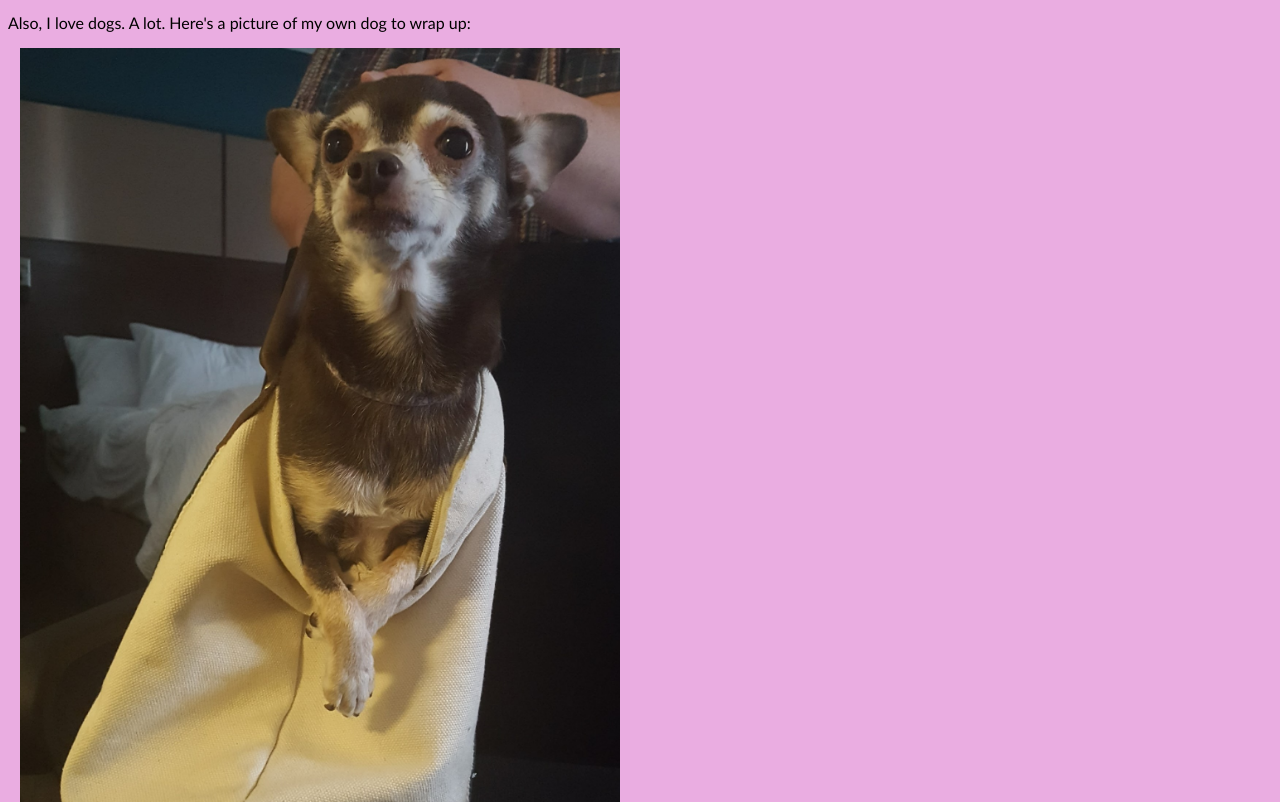
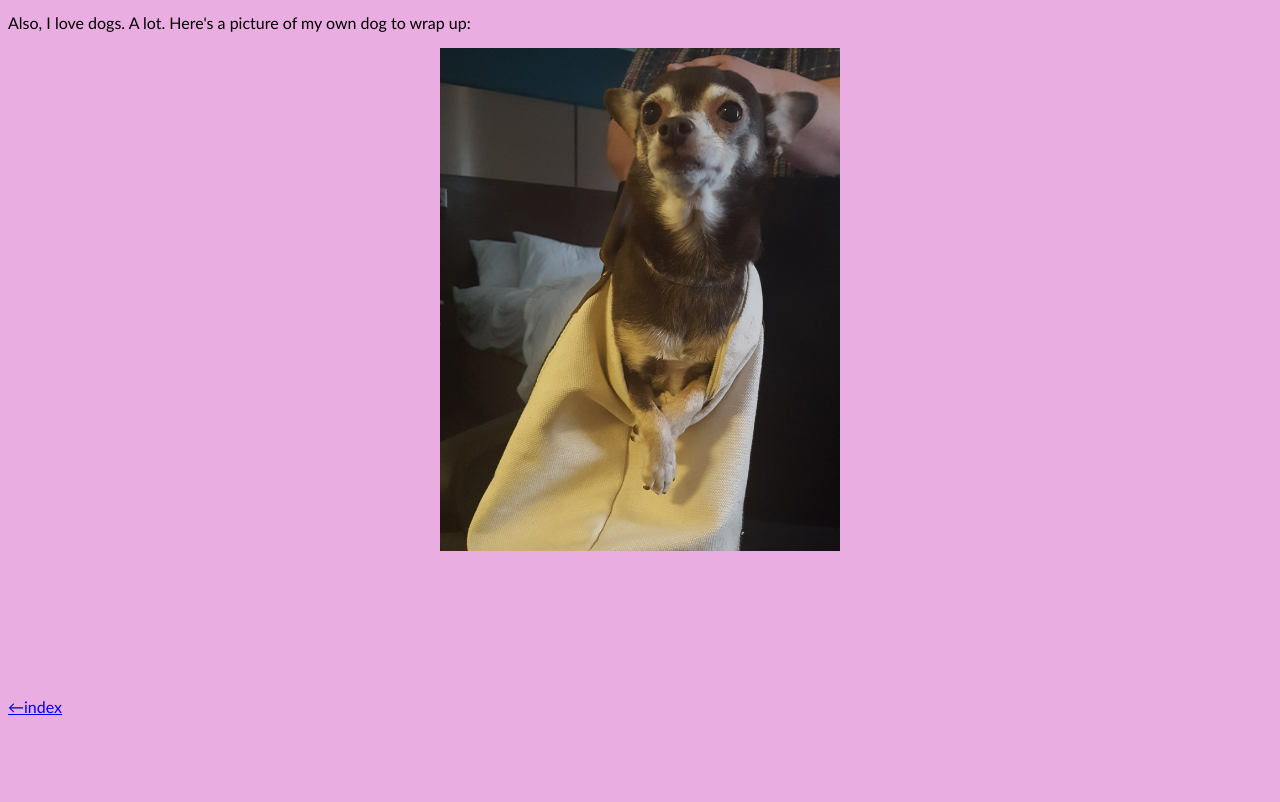
Before and after one commit to wdya/L235F16, a plain HTML site: page HTML/AboutMe.html in a window 1280 px wide. Shown: the part 493-1295 px from the top of the page. After the commit the page ends 1225 px from the top, so only its background shows below. Drawn offline with Linux system fonts and the light colour scheme.

Commit message:
Update AboutMe.html

```diff
--- a/HTML/AboutMe.html
+++ b/HTML/AboutMe.html
@@ -12,7 +12,7 @@
       <p>I've lived my entire life in Bucks County, Pennsylvania, in a moderate town of the suburbs of Philadelphia. My sister now lives and attends graduate school in Santa Fe, New Mexico, so I live only with my mother and dog. I attended Pennsbury High School, a public school roughly twice the size of Bard, with two buildings and well over a hundred teachers who largely have never heard of each other. This background has made me entirely used to not recognizing most of the faces around me (I scarcely recognized a third of the names read out at my graduation), which has helped me get accustomed to life in a new setting.</p>
       <p>I took a class on web programming and HTML in my freshman year of high school, and though I may have forgotten much of the details of HTML, I found a love for constructing pages and layering code; I can't wait to relearn much of it in this project!</p>
       <p>Also, I love dogs. A lot. Here's a picture of my own dog to wrap up:</p>
-      <img src="/L235F16/images/2016-09-20.png" align="center" hspace="12" width="600" alt="Maddie!">
+      <p><center><img src="/L235F16/images/2016-09-20.png" hspace="12" width="400" alt="Maddie!"></center></p>
      <br><br><br><br><br><br>
     <p><a href="/L235F16/index.html">←index</a></p>
     </font>
```
